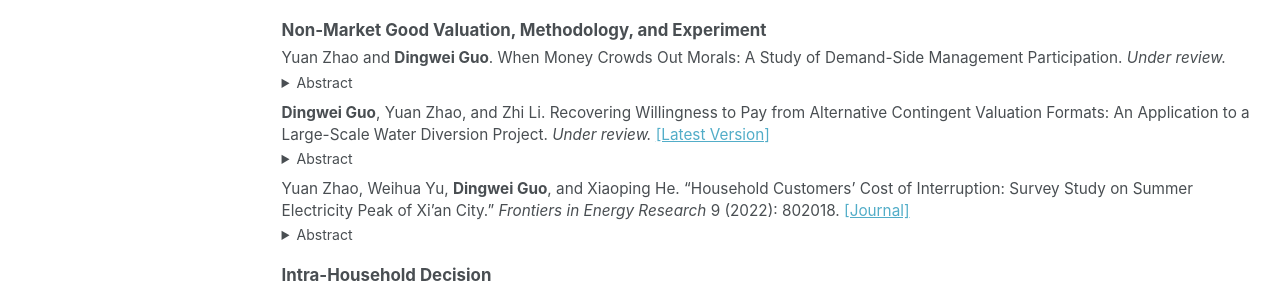
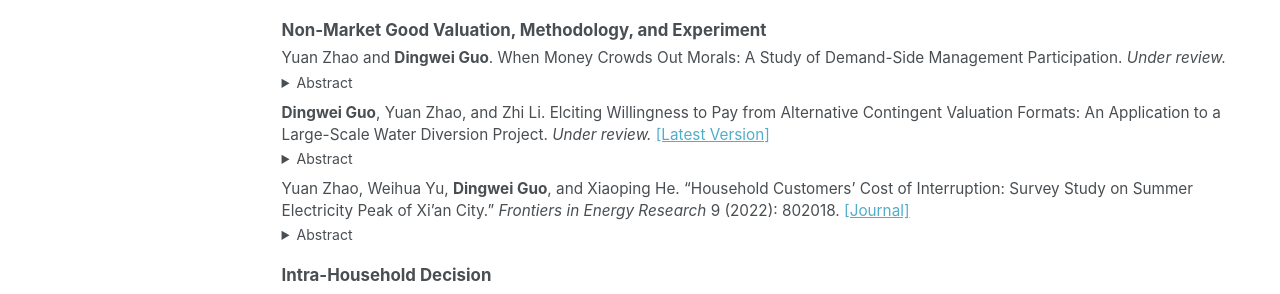
Before and after one commit to dw-guo/dw-guo.github.io, a Jekyll site: the page built from _pages/publications.html, in a window 1280 px wide and 1126 px high. Shown: the part 556-850 px from the top of the window. Built offline with Jekyll 4.4.1, drawn with Linux system fonts in a browser that asks for light colours; a style sheet for code colours, icons or effects is not loaded.

Commit message:
Update publications.html

```diff
--- a/_pages/publications.html
+++ b/_pages/publications.html
@@ -110,7 +110,7 @@ author_profile: true
 
   <p style="margin: 0 0 0.25em 0;">
     <strong>Dingwei Guo</strong>, Yuan Zhao, and Zhi Li.
-    Recovering Willingness to Pay from Alternative Contingent Valuation Formats:
+    Elciting Willingness to Pay from Alternative Contingent Valuation Formats:
     An Application to a Large-Scale Water Diversion Project.
     <em>Under review.</em>
     <a href="/files/CVM.pdf" target="_blank">[Latest Version]</a>
```
Also changed, not shown: other parts of _pages/publications.html (+1 -1 lines).
